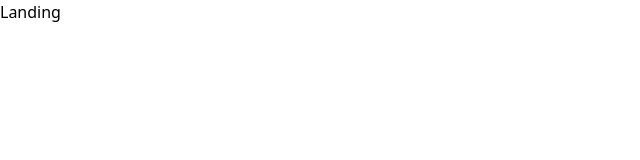
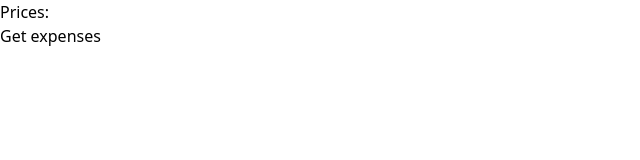
Before and after one commit to AdamSitarcik/expense_tracker, a Next.js app in the folder client/: page / in a window 1280 px wide. Shown: the top 160 px of the page, without its empty margins (0-640 px from the left). Built offline with nearby package versions, Linux system fonts and the light colour scheme.

Commit message:
setup landing page with a test for fetching data from the DB

```diff
--- a/client/src/app/page.tsx
+++ b/client/src/app/page.tsx
@@ -1,7 +1,46 @@
+'use client';
+
 import type { NextPage } from 'next';
+import { useState } from 'react';
 
-const Page : NextPage = ()=> {
-    return <div>Landing</div>;
-}
+type ExpenseType = {
+    price: string;
+};
+
+const Page: NextPage = () => {
+    const [prices, setPrices] = useState<string[]>([]);
+
+    const handleSubmit = async () => {
+        const data = await fetch('/api/expense', { method: 'GET' });
+
+        const { expenses } = await data.json();
+
+        expenses.map((expense: ExpenseType) => {
+            setPrices((prevPrices) => [...prevPrices, expense.price]);
+        });
+    };
+
+    return (
+        <div>
+            {/* <form
+                onSubmit={() => {
+                    handleSubmit();
+                }}
+            >
+
+            </form> */}
+            <div>
+                Prices:
+                <ul>
+                    {prices.map((expense, index) => {
+
+                        return <li key={index}>{expense}</li>;
+                    })}
+                </ul>
+            </div>
+            <button onClick={() => handleSubmit()}>Get expenses</button>
+        </div>
+    );
+};
 
 export default Page;
```
